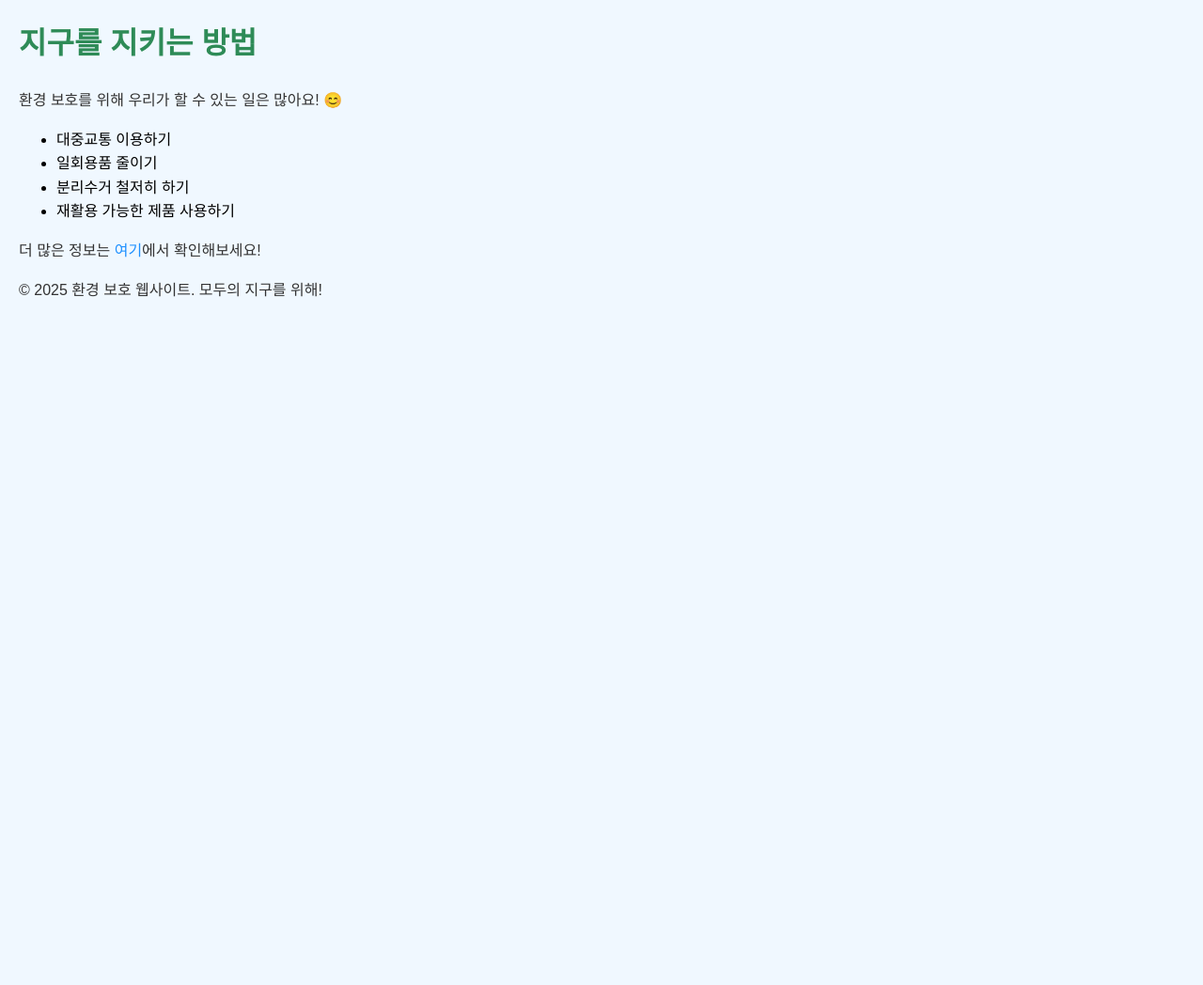
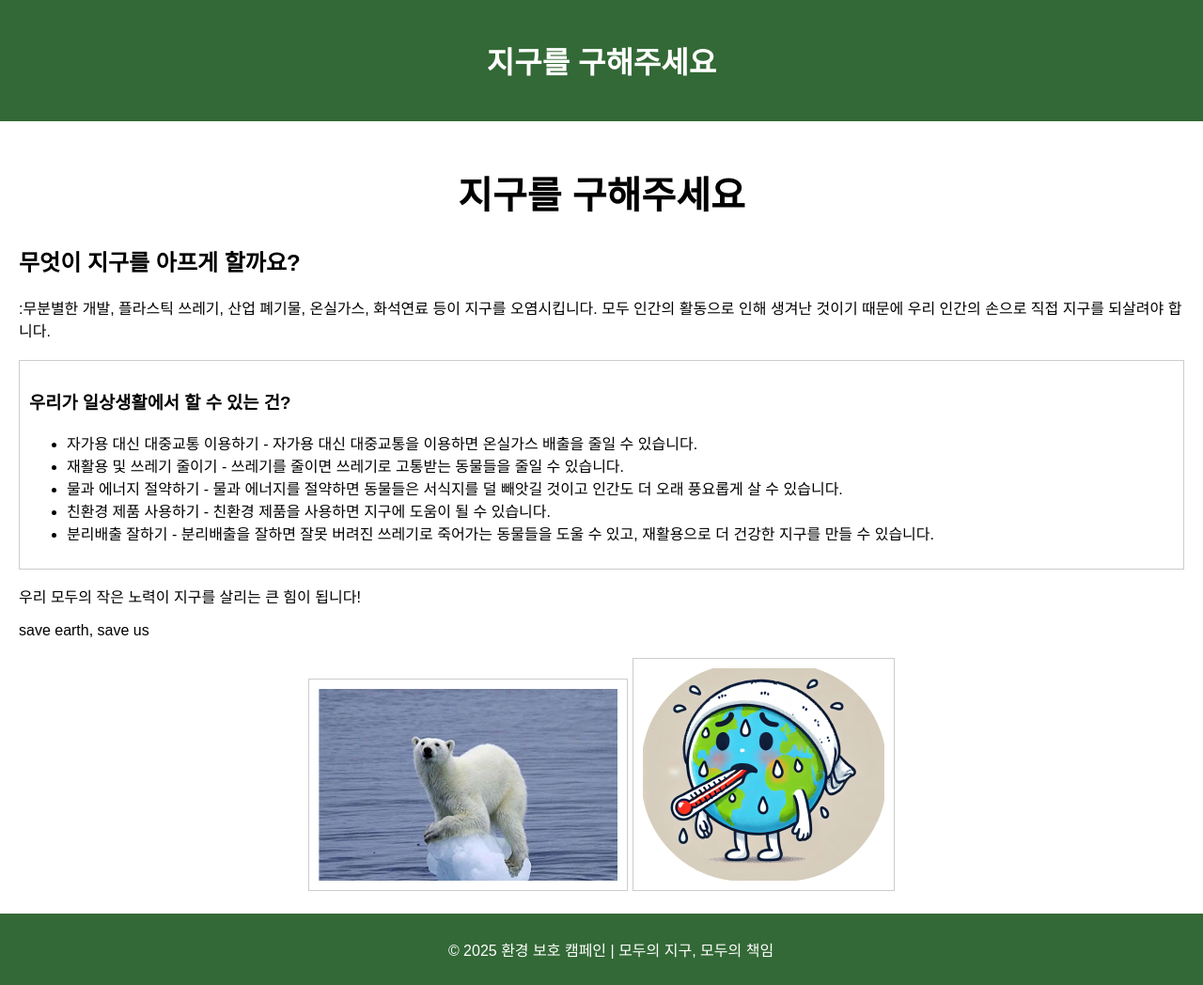
Before and after one commit to donghwabaek/title_1, a plain HTML site: page index.html in a window 1280 px wide. Shown: the whole page at 94% size. Before the commit the page ends 800 px from the top, so only its background shows below. Drawn offline with Linux system fonts and the light colour scheme.

Commit message:
Update index.html

```diff
--- a/index.html
+++ b/index.html
@@ -1,49 +1,46 @@
 <!DOCTYPE html>
-<html lang="ko">
+<html lang="en">
 <head>
     <meta charset="UTF-8">
     <meta name="viewport" content="width=device-width, initial-scale=1.0">
     <title>환경 보호</title>
-    <style>
-        body {
-            font-family: Arial, sans-serif;
-            line-height: 1.6;
-            margin: 20px;
-            background-color: #f0f8ff;
-        }
-        h1 {
-            color: #2e8b57;
-        }
-        p {
-            color: #333;
-        }
-        a {
-            color: #1e90ff;
-            text-decoration: none;
-        }
-        a:hover {
-            text-decoration: underline;
-        }
-    </style>
 </head>
-<body>
-    <header>
-        <h1>지구를 지키는 방법</h1>
-    </header>
+<body style="font-family: Arial, sans-serif; margin: 0; padding: 0;">
 
-    <main>
-        <p>환경 보호를 위해 우리가 할 수 있는 일은 많아요! 😊</p>
-        <ul>
-            <li>대중교통 이용하기</li>
-            <li>일회용품 줄이기</li>
-            <li>분리수거 철저히 하기</li>
-            <li>재활용 가능한 제품 사용하기</li>
+<header style="background-color: #336936; color: white; padding: 20px; text-align: center;">
+    <h1>지구를 구해주세요</h1>
+</header>
+
+<div style="padding: 20px;">
+    <h1 style="font-size: 2.5em; font-weight: bold; text-align: center;">지구를 구해주세요</h1>
+
+    <h2>무엇이 지구를 아프게 할까요?</h2>
+    <p>:무분별한 개발, 플라스틱 쓰레기, 산업 폐기물, 온실가스, 화석연료 등이 지구를 오염시킵니다. 모두 인간의 활동으로 인해 생겨난 것이기 때문에 우리 인간의 손으로 직접 지구를 되살려야 합니다. </p>
+
+    <div style="max-height: 400px; overflow-y: scroll; border: 1px solid #ccc; padding: 10px; margin-top: 20px;">
+        <h3>우리가 일상생활에서 할 수 있는 건?</h3>
+<ul>
+            <li>자가용 대신 대중교통 이용하기 - 자가용 대신 대중교통을 이용하면 온실가스 배출을 줄일 수 있습니다.</li>
+            <li>재활용 및 쓰레기 줄이기 - 쓰레기를 줄이면 쓰레기로 고통받는 동물들을 줄일 수 있습니다.</li>
+            <li>물과 에너지 절약하기 - 물과 에너지를 절약하면 동물들은 서식지를 덜 빼앗길 것이고 인간도 더 오래 풍요롭게 살 수 있습니다.</li>
+            <li>친환경 제품 사용하기 - 친환경 제품을 사용하면 지구에 도움이 될 수 있습니다.</li>
+            <li>분리배출 잘하기 - 분리배출을 잘하면 잘못 버려진 쓰레기로 죽어가는 동물들을 도울 수 있고, 재활용으로 더 건강한 지구를 만들 수 있습니다.</li>
         </ul>
-        <p>더 많은 정보는 <a href="https://www.greenpeace.org/korea/" target="_blank">여기</a>에서 확인해보세요!</p>
-    </main>
+    </div>
 
-    <footer>
-        <p>&copy; 2025 환경 보호 웹사이트. 모두의 지구를 위해!</p>
-    </footer>
+    <p>우리 모두의 작은 노력이 지구를 살리는 큰 힘이 됩니다!</p>
+    <p>save earth, save us</p>
+
+    <div style="text-align: center; margin-top: 20px;">
+        <img src="1.PNG" alt="북극 바다의 빙하 위에 서 있는 북극곰" style="max-width: 100%; height: auto; border: 1px solid #ccc; padding: 10px;">
+        <img src="2.PNG" alt="열이 난 지구의 모습" style="
+            max-width: 100%; height: auto; border: 1px solid #ccc; padding: 10px;">
+    </div>
+</div>
+
+<footer style="background-color: #336936; color: white; padding: 10px; text-align: center; position: relative; bottom: 0; width: 100%;">
+    <p>&copy; 2025 환경 보호 캠페인 | 모두의 지구, 모두의 책임</p>
+</footer>
+
 </body>
 </html>
```
